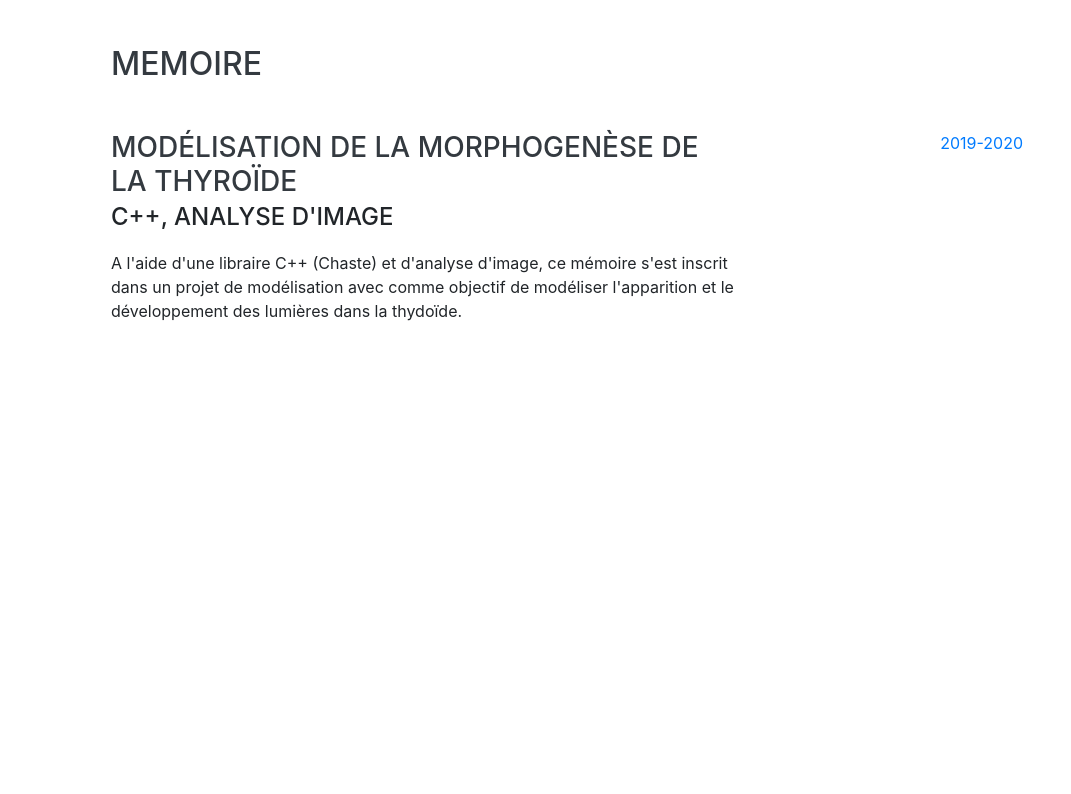
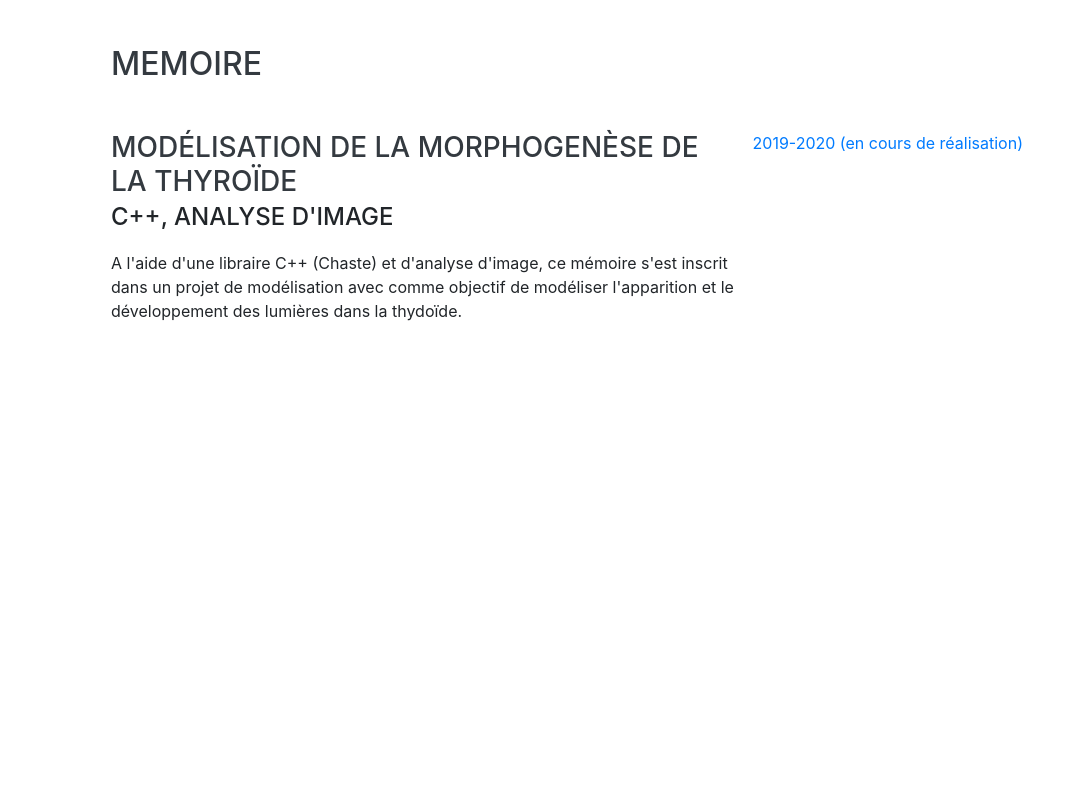
Before and after one commit to lulepers/lulepers.github.io, a website with bundled scripts: page index.html in a window 1280 px wide. Shown: the part 804-1598 px from the top of the page, without its empty margins (209-1280 px from the left). Built offline with nearby package versions, Linux system fonts and the light colour scheme; a web font is replaced by a local one.

Commit message:
Mettre "en cours" pour les projets en cours

```diff
--- a/index.html
+++ b/index.html
@@ -98,7 +98,7 @@
             <p>A l'aide d'une libraire C++ (Chaste) et d'analyse d'image, ce mémoire s'est inscrit dans un projet de modélisation avec comme objectif de modéliser l'apparition et le développement des lumières dans la thydoïde.</p>
           </div>
           <div class="resume-date text-md-right">
-            <span class="text-primary">2019-2020</span>
+            <span class="text-primary">2019-2020 (en cours de réalisation)</span>
           </div>
         </div>
       </div>
@@ -172,7 +172,7 @@
             <p>Le cours <a href="https://uclouvain.be/cours-2019-lbrti2202" target="_blank"> Questions spéciales de gestion de l'information</a> proposait la réalisation d'un projet libre en équipe, il a porté sur la réalisation d'un réseau de neurone pour identifier des extraits audios avec un chant d'oiseau et sans. Les données provenaient d'un <a href="http://machine-listening.eecs.qmul.ac.uk/bird-audio-detection-challenge/" target="_blank"> concours</a>.</p>
           </div>
           <div class="resume-date text-md-right">
-            <span class="text-primary">2020</span>
+            <span class="text-primary">2020 (en cours de réalisation)</span>
           </div>
         </div>
       </div>
```
